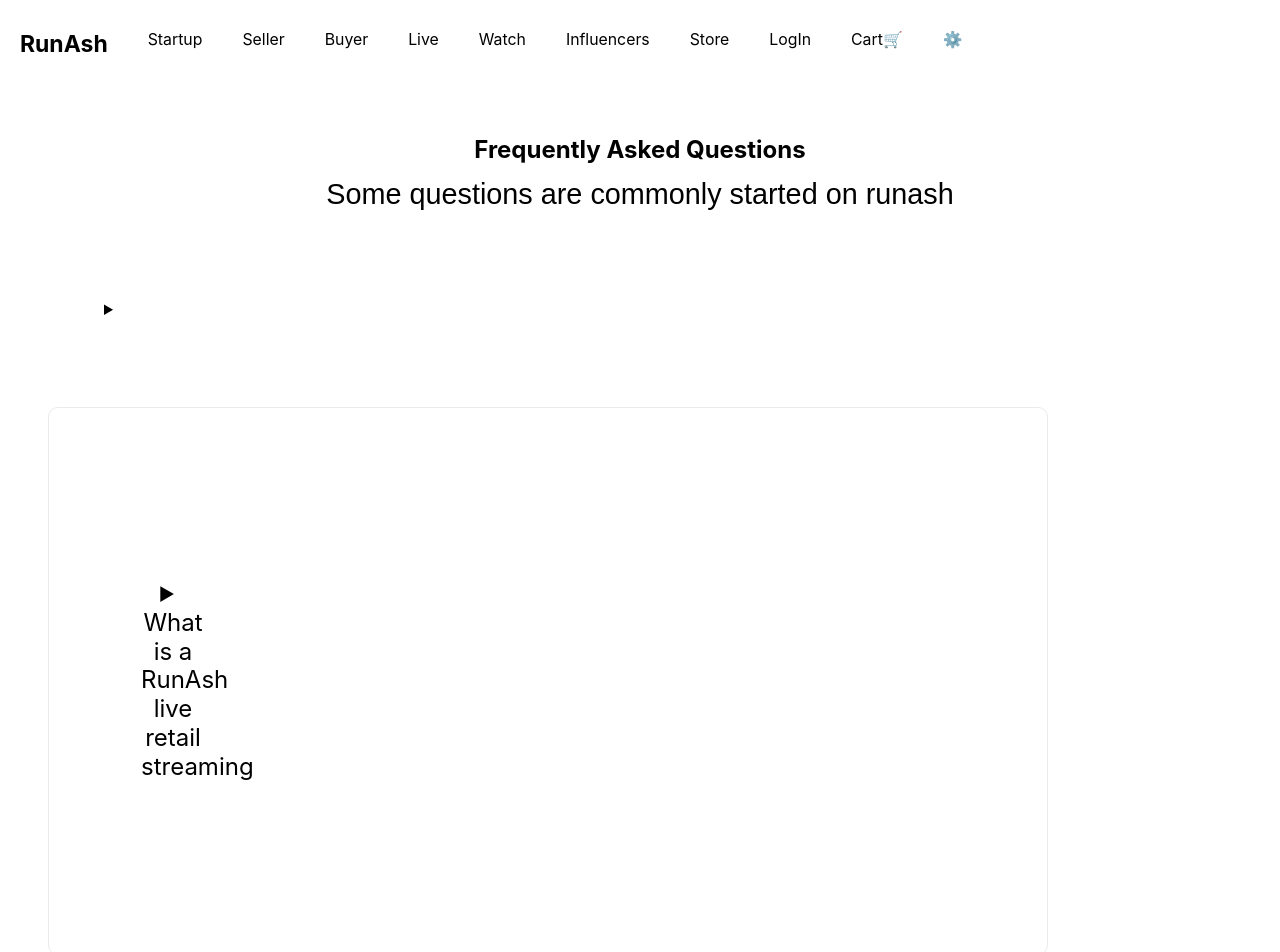
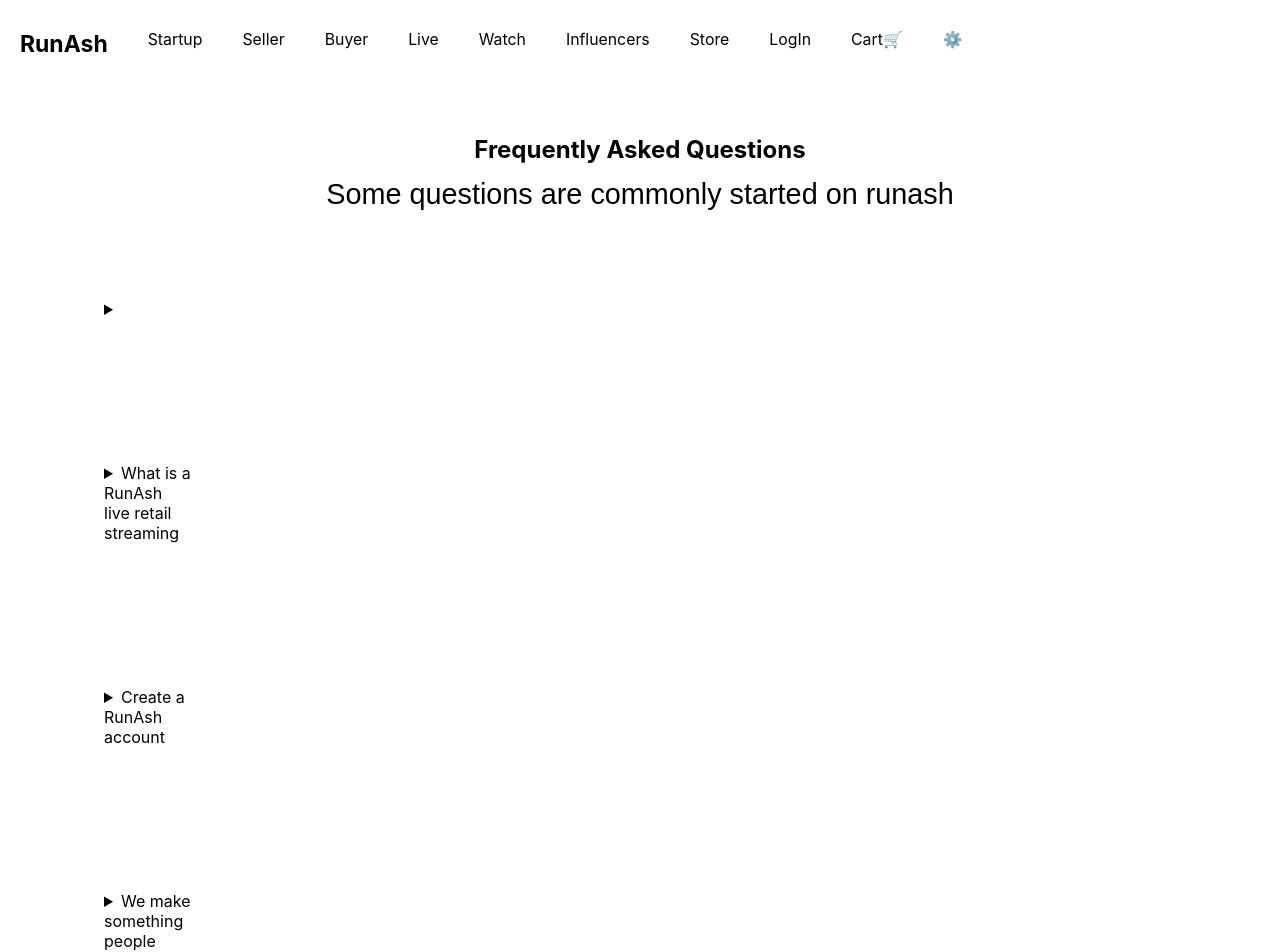
Before and after one commit to rammurmu/next, a Next.js app: page /faq in a window 1280 px wide. Shown: the top 952 px of the page. Built offline with nearby package versions, Linux system fonts and the light colour scheme.

Commit message:
Update faq.js

```diff
--- a/pages/faq.js
+++ b/pages/faq.js
@@ -19,12 +19,14 @@ export default function Faq() {
          <br />
         <option>Shopping</option>
         </details>
-         <div className={styles.card}>
-         <details className={styles.description}>
+
+         <div className={styles.box}>
+         <details className={styles.details}>
             <summary>What is a RunAsh live retail streaming</summary>
-               <p>RunAsh is a live retail streaming platform</p>
+               RunAsh is a live retail streaming platform
          </details>
          </div>
+
          <details>
             <summary>Create a RunAsh account </summary>
                      <p>We make something people want</p>
```
